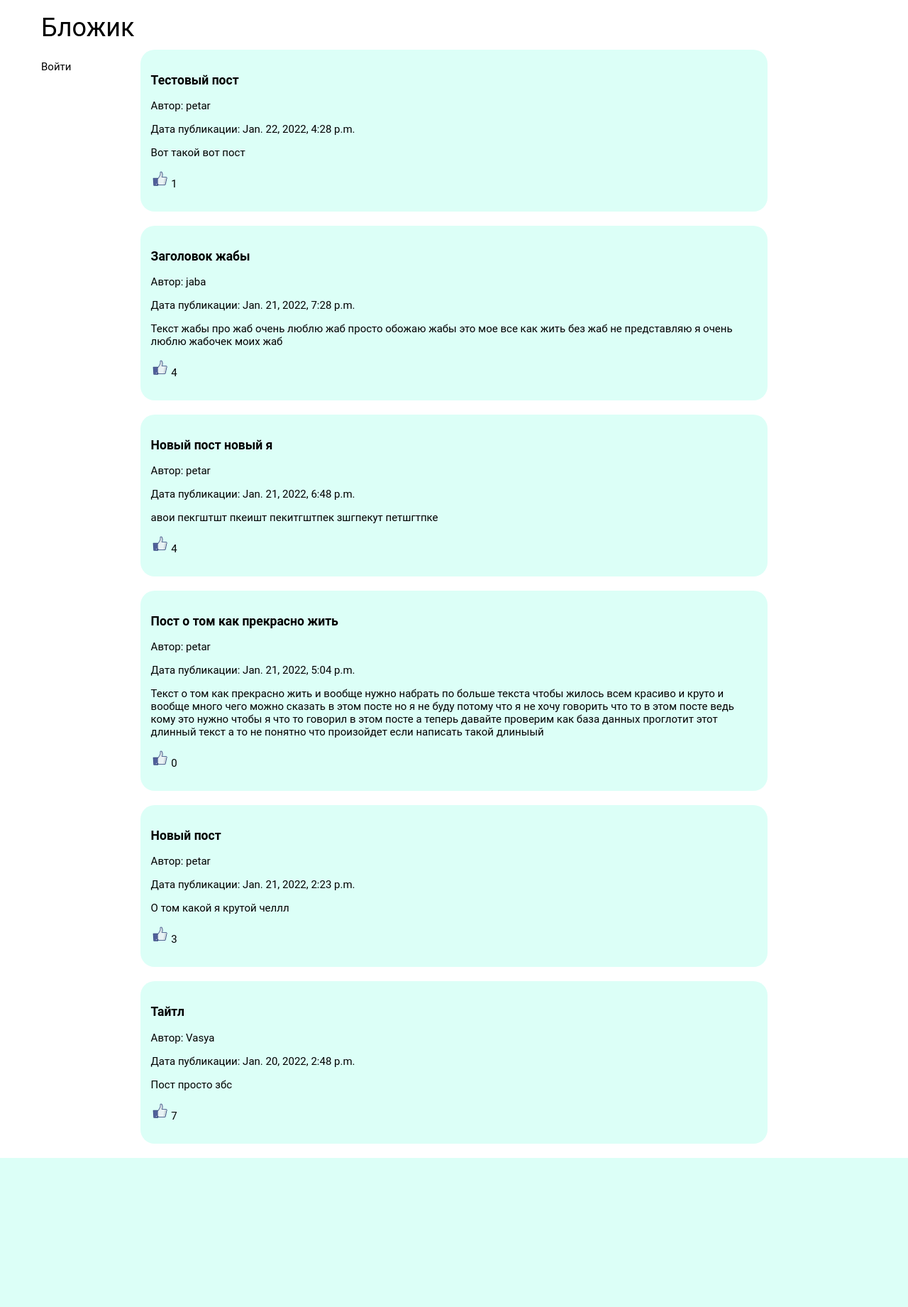
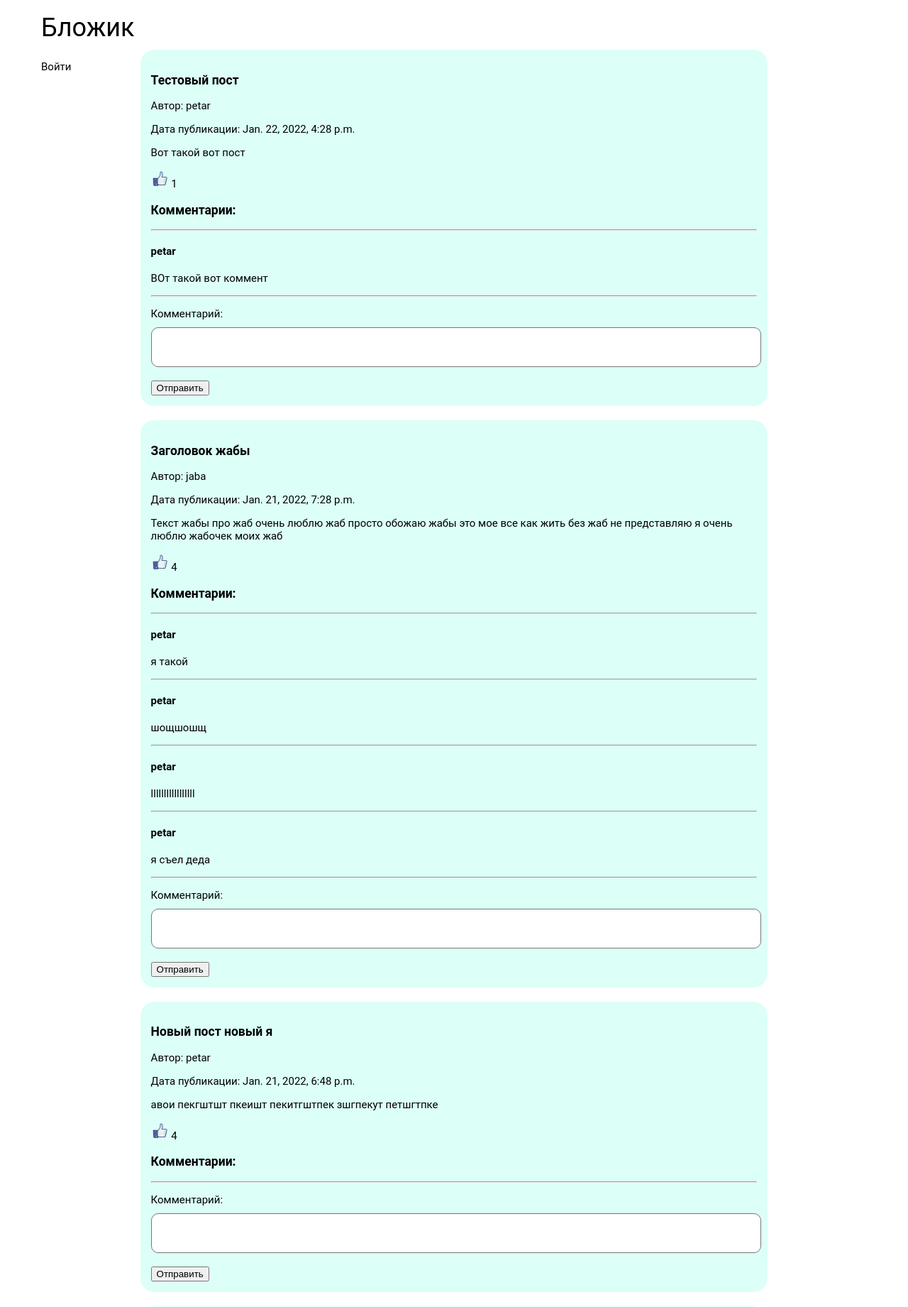
Before and after one commit to Intedont/CISM_internship, a Django app: page / in a window 1280 px wide. Shown: the top 1841 px of the page at 71% size. Before the commit the page ends 1631 px from the top, so only its background shows below. Run offline with Django 4.2, Linux system fonts and the light colour scheme; data comes from the database, SQL or seed files in the repository; both versions use the stored data as it was after the commit.

Commit message:
Добавлены комменты

```diff
--- a/blog/admin.py
+++ b/blog/admin.py
@@ -2,6 +2,7 @@ from django.contrib import admin
 
 # Register your models here.
 
-from blog.models import Post
+from blog.models import Post, Comment
 
 admin.site.register(Post)
+admin.site.register(Comment)
--- a/blog/forms.py
+++ b/blog/forms.py
@@ -7,3 +7,6 @@ class SignUpForm(forms.Form):
 class NewPostForm(forms.Form):
     title = forms.CharField(max_length=50, label='Заголовок')
     text = forms.CharField(widget=forms.Textarea, label='Текст')
+
+class CommentForm(forms.Form):
+    text = forms.CharField(widget=forms.Textarea, max_length=100, label='Комментарий')
--- a/blog/models.py
+++ b/blog/models.py
@@ -1,5 +1,5 @@
 from django.db import models
-
+import datetime
 
 class Post(models.Model):
     title = models.CharField(max_length=100)
@@ -14,7 +14,8 @@ class Post(models.Model):
 
 
 class Comment(models.Model):
-    text = models.TextField
+    date = models.DateTimeField(default=datetime.datetime.now())
+    text = models.TextField(default="")
     post = models.ForeignKey(
         Post,
         on_delete=models.CASCADE
--- a/blog/static/blog/feed.css
+++ b/blog/static/blog/feed.css
@@ -17,7 +17,7 @@
 }
 
 .form label {
-    font: normal 20px 'Roboto', sans-serif;
+    font: normal 15px 'Roboto', sans-serif;
     display: block;
 }
 
@@ -30,6 +30,29 @@
 
 .form textarea {
     width: 100%;
+    height: 150px;
     border-radius: 20px;
     outline: none;
+    resize: none;
 }
+
+.form_comm label {
+    font: normal 15px 'Roboto', sans-serif;
+    display: block;
+    padding-bottom: 10px;
+}
+
+.form_comm input {
+    width: 100%;
+    border: none;
+    border-bottom: solid black;
+    outline: none;
+}
+
+.form_comm textarea {
+    width: 100%;
+    height: 50px;
+    border-radius: 10px;
+    outline: none;
+    resize: none;
+}
--- a/blog/templates/index.html
+++ b/blog/templates/index.html
@@ -1,8 +1,6 @@
 {% extends 'base.html' %}
 
 {% load static %}
-
-
 
 {% block title %}
 Последние записи
@@ -18,6 +16,25 @@
                 <p>Дата публикации: {{ post.date }}</p>
                 <p>{{ post.text }}</p>
                 <p> <a href="like/{{ post.id }}"> <img src="{% static "like.png" %}" width="25px" height="25px"> </a> {{ post.likes }} </p>
+                <h3>Комментарии:</h3>
+                <hr>
+
+                {% for comment in comments %}
+                    {% if comment.post == post %}
+                        <p><h4>{{ comment.author.username }}</h4></p>
+                        <p>{{ comment.text }}</p>
+                        <hr>
+                    {% endif %}
+                {% endfor %}
+
+                <form action="/add_comment/{{ post.id }}" method="post">
+                    {% csrf_token %}
+                    <div class="form_comm">
+                        {{ form.as_p }}
+                        <button type="submit" class="button">Отправить</button>
+                    </div>
+                </form>
+
             </div>
         {% endfor %}
     </div>
--- a/blog/urls.py
+++ b/blog/urls.py
@@ -11,5 +11,6 @@ urlpatterns = [
     path('like/<int:id>', blog.views.like),
     path('delete/<int:id>', blog.views.delete),
     path('wastebin/', blog.views.wastebin),
-    path('restore/<int:id>', blog.views.restore)
+    path('restore/<int:id>', blog.views.restore),
+    path('add_comment/<int:id>', blog.views.addComment)
 ]
--- a/blog/views.py
+++ b/blog/views.py
@@ -1,18 +1,30 @@
 from django.shortcuts import render
-from blog.forms import SignUpForm, NewPostForm
+from blog.forms import SignUpForm, NewPostForm, CommentForm
 from django.contrib.auth.models import User
 from django.shortcuts import redirect
 from blog.models import Post, Comment
 from django.contrib.auth.decorators import login_required
 import datetime
+from django.db.models import QuerySet
 # Create your views here.
 
 def index(request):
     posts = Post.objects.filter(isActive=1).order_by('-date')
-    comments = Comment.objects.filter()[:3]
+    ids = []
+    for post in posts:
+        ids.append(post.id)
+    print("IDS")
+    print(ids)
+    comments = Comment.objects.filter(post_id__in=ids).order_by('-date')[:6][::-1]
+    print("COMMENTS")
+    for comment in comments:
+        print(comment)
+
     context ={
         'username': request.user,
-        'posts': posts
+        'posts': posts,
+        'comments': comments,
+        'form': CommentForm()
     }
     return render(request, 'index.html', context)
 
@@ -91,3 +103,15 @@ def restore(request, id):
         post.isActive = 1
         post.save()
     return redirect('/wastebin/')
+
+
+@login_required(login_url='/login')
+def addComment(request, id):
+    if request.method == 'POST':
+        form = CommentForm(request.POST)
+        if form.is_valid():
+            comment = Comment(text=form.cleaned_data.get('text'),
+                              post=Post.objects.get(id=id),
+                              author=request.user)
+            comment.save()
+        return redirect('/')
```
Also changed, not shown: blog/migrations/0004_comment_text.py (added), blog/migrations/0005_comment_date.py (added), blog/static/blog/base.css (line endings or trailing spaces), db.sqlite3.
